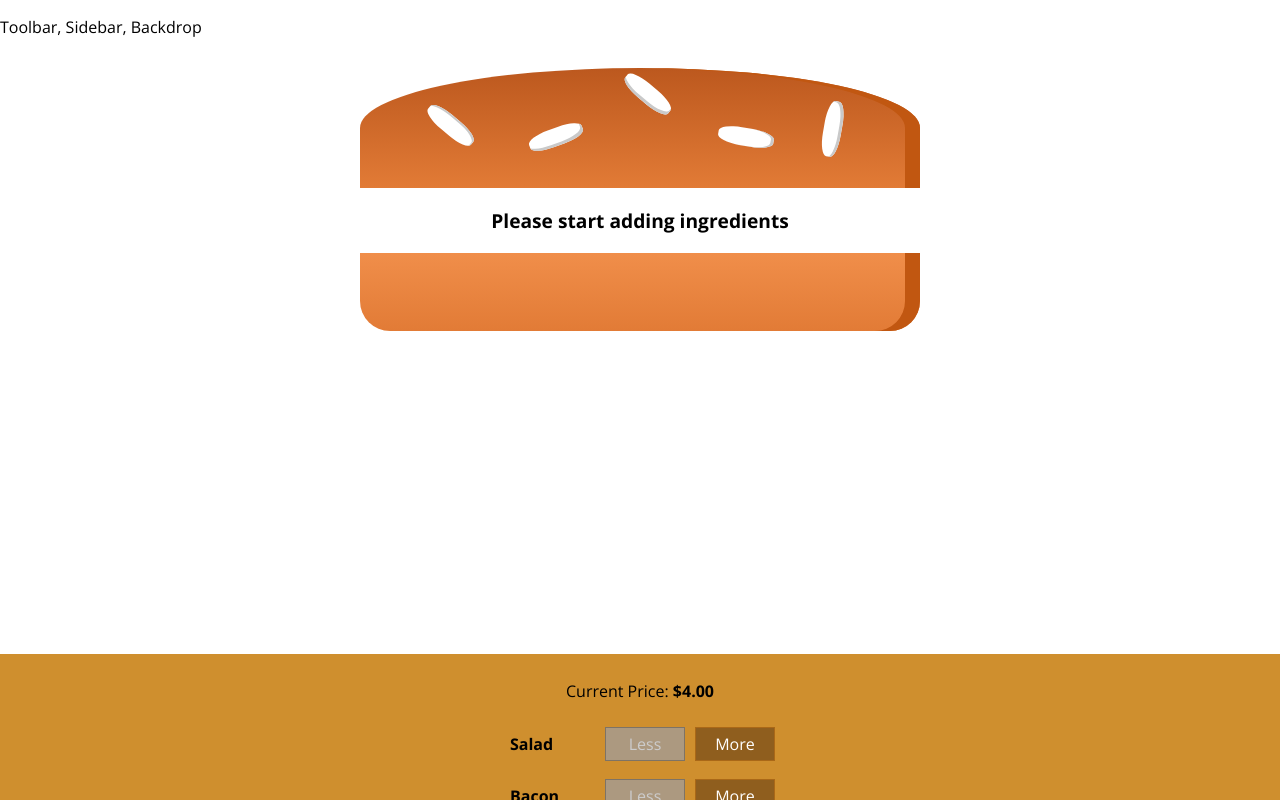
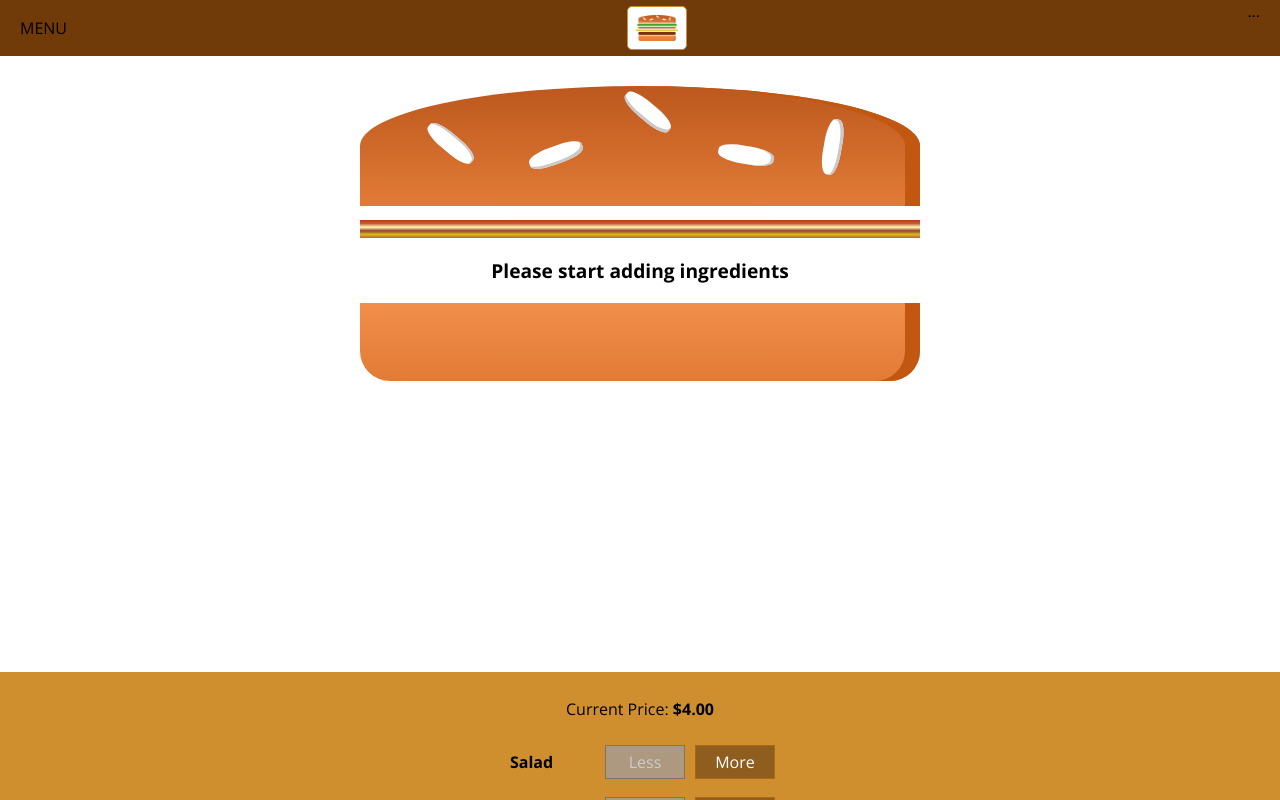
Before and after one commit to papawlo/burger-builder-app, a React app: page / in a window 1280 px wide. Shown: the top 800 px of the page. Built offline with nearby package versions, Linux system fonts and the light colour scheme.

Commit message:
144. Using a Logo in our Application

```diff
--- a/src/components/Burger/Burger.js
+++ b/src/components/Burger/Burger.js
@@ -21,6 +21,7 @@
     return (
         <div className={classes.Burger}>
             <BurgerIngredient type="bread-top" />
+            <BurgerIngredient type="bacon" />
             {transformedIngredients}
             <BurgerIngredient type="bread-bottom" />
         </div>
--- a/src/components/Burger/BurgerIngredient/BurgerIngredient.css
+++ b/src/components/Burger/BurgerIngredient/BurgerIngredient.css
@@ -108,7 +108,7 @@
 .Bacon {
     width: 80%;
     height: 3%;
-    background: linear-gradient(#bf3813, #c45e38);
+    background: linear-gradient(#bf3813, #c45e38, rgb(255, 250, 180), rgb(156, 62, 45), #d6bb22, #c45e38);
     margin: 2% auto;
 }
 
--- a/src/components/Layout/Layout.css
+++ b/src/components/Layout/Layout.css
@@ -1,3 +1,3 @@
 .Content {
-    margin-top: 16px;
+    margin-top: 72px;
 }
--- a/src/components/Layout/Layout.js
+++ b/src/components/Layout/Layout.js
@@ -1,15 +1,12 @@
 import React from 'react';
 import Aux from '../../hoc/Auxiliary';
 import classes from './Layout.css';
+import Toolbar from '../Navigation/Toolbar/Toolbar';
 
 const layout = props => {
     return (
         <Aux>
-            <div>
-                <p>
-                    Toolbar, Sidebar, Backdrop
-                </p>
-            </div>
+            <Toolbar></Toolbar>
             <main className={classes.Content}>
                 {props.children}
             </main>
--- /dev/null
+++ b/src/components/Logo/Logo.js
@@ -0,0 +1,13 @@
+import React from 'react';
+
+import burgerLogo from '../../assets/images/burger-logo.png'
+import classes from './logo.css'
+const logo = () => {
+    return (
+        <div className={classes.Logo}>
+            <img src={burgerLogo} alt="MyBurger" />
+        </div>
+    )
+}
+
+export default logo
--- /dev/null
+++ b/src/components/Logo/logo.css
@@ -0,0 +1,14 @@
+.Logo {
+    background: #fff;
+    /* background: rgb(207, 143, 46); */
+    /* background: radial-gradient(circle, rgba(207, 143, 46, 1) 0%, rgba(112, 59, 9, 1) 61%, rgba(112, 59, 9, 1) 100%); */
+    padding: 8px;
+    height: 80%;
+    box-sizing: border-box;
+    border-radius: 5px;
+    border: 1px solid rgb(207, 143, 46);
+}
+
+.Logo img {
+    height: 100%;
+}
--- /dev/null
+++ b/src/components/Navigation/Toolbar/Toolbar.css
@@ -0,0 +1,18 @@
+.Toolbar {
+    height: 56px;
+    width: 100%;
+    position: fixed;
+    top: 0;
+    left: 0;
+    background-color: #703B09;
+    display: flex;
+    justify-content: space-between;
+    align-items: center;
+    padding: 0 20px;
+    box-sizing: border-box;
+    z-index: 90;
+}
+
+.Toolbar nav {
+    height: 100%;
+}
--- /dev/null
+++ b/src/components/Navigation/Toolbar/Toolbar.js
@@ -0,0 +1,18 @@
+import React from 'react';
+import classes from './Toolbar.css';
+import Logo from '../../Logo/Logo';
+
+const toolbar = props => {
+    return (
+        <header className={classes.Toolbar}>
+            <div>MENU</div>
+            <Logo />
+            <nav>
+                ...
+            </nav>
+        </header>
+    )
+}
+
+
+export default toolbar
```
Also changed, not shown: src/assets/images/burger-logo.png (added), src/components/Navigation/Navigation.css (added), src/components/Navigation/Navigation.js (added).
